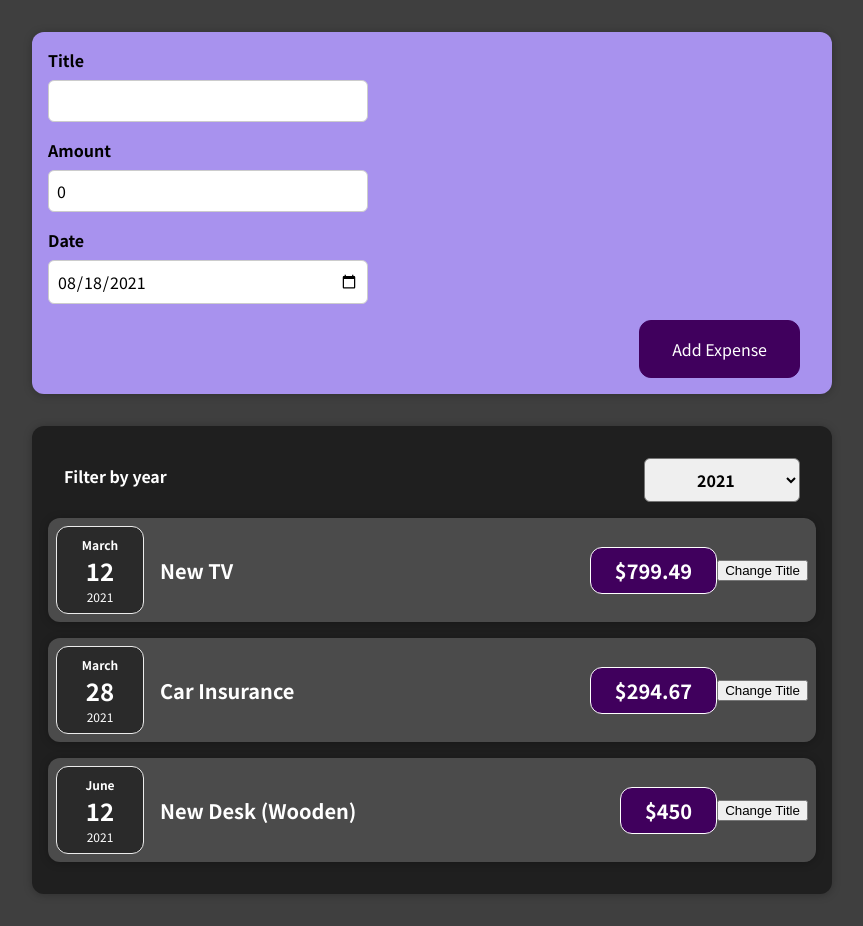
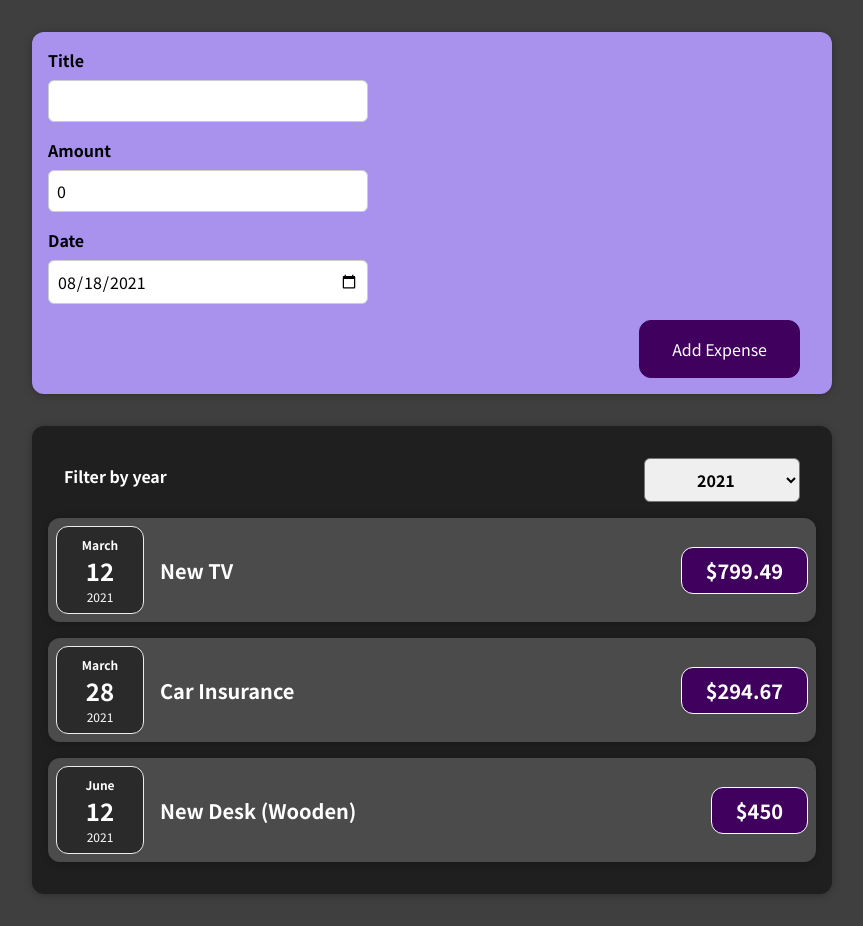
Before and after one commit to rowolff/react-complete-guide, a React (Create React App) app: page / in a window 1280 px wide. Shown: the whole page, without its empty margins (208-1071 px from the left). Built offline with nearby package versions, Linux system fonts and the light colour scheme.

Commit message:
remove dummy button from ExpenseItem

```diff
--- a/src/components/Expenses/ExpenseItem.tsx
+++ b/src/components/Expenses/ExpenseItem.tsx
@@ -10,17 +10,7 @@ interface Props {
   amount: number;
 }
 
-const ExpenseItem: React.FC<Props> = ({
-  date,
-  title: titleFromProps,
-  amount,
-}) => {
-  const [title, setTitle] = useState<string>(titleFromProps);
-
-  const handleTitleChange = () => {
-    setTitle('Title updated');
-  };
-
+const ExpenseItem: React.FC<Props> = ({ date, title, amount }) => {
   return (
     <Card classNames={['expense-item']}>
       <ExpenseDate date={date} />
@@ -28,7 +18,6 @@ const ExpenseItem: React.FC<Props> = ({
         <h2>{title}</h2>
         <div className="expense-item__price">${amount}</div>
       </div>
-      <button onClick={handleTitleChange}>Change Title</button>
     </Card>
   );
 };
```
